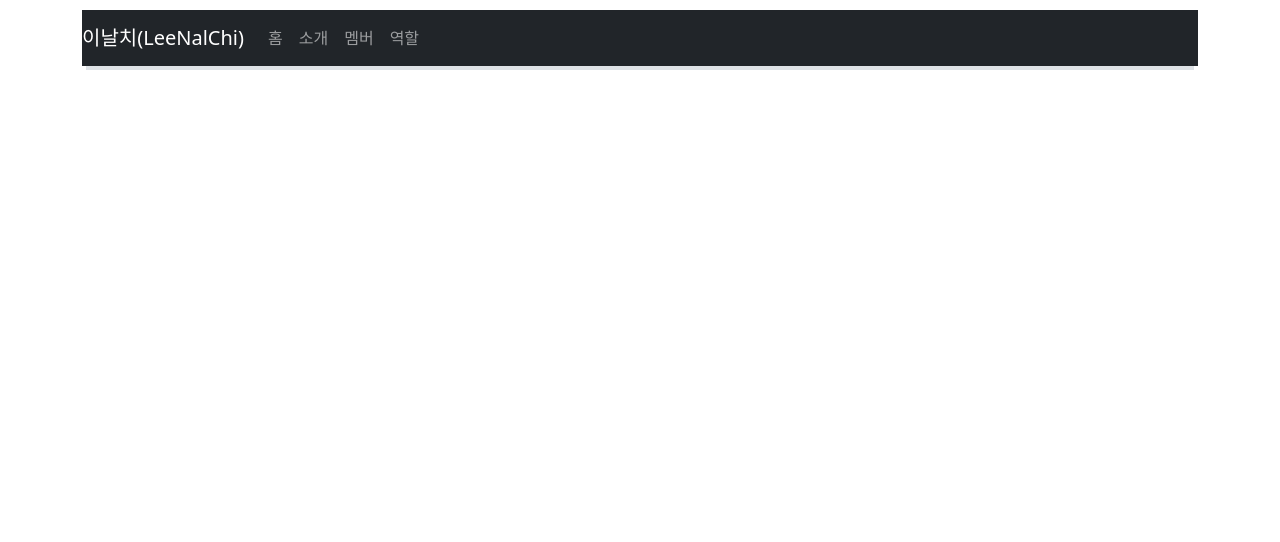
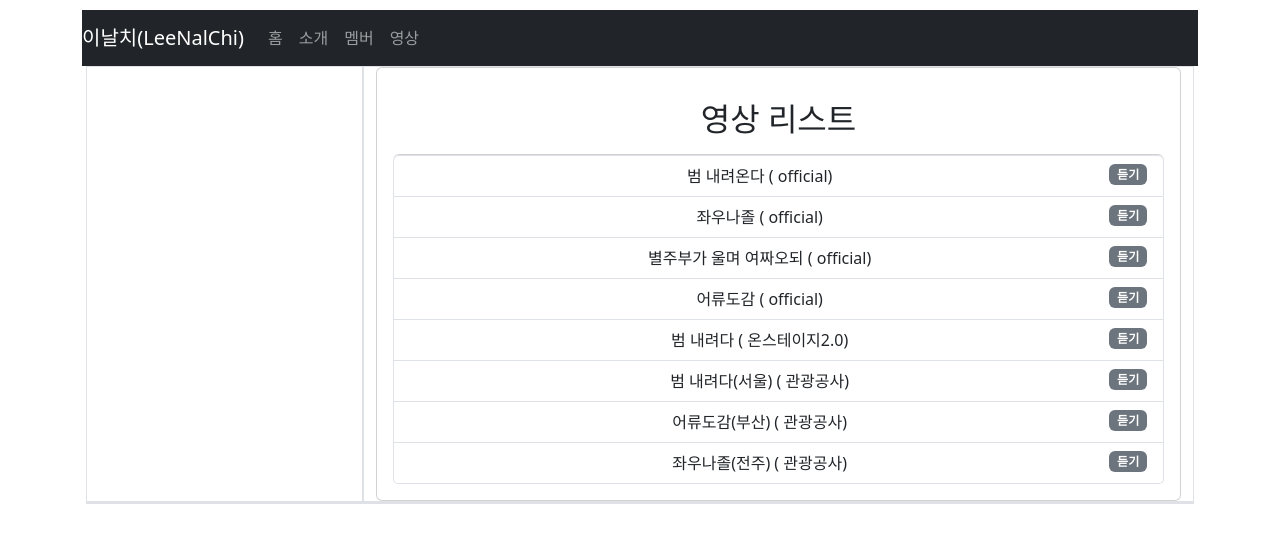
Before and after one commit to yxngbxyxn1003/KB, a Vue app in the folder mission1/router-test/: page /songs in a window 1280 px wide. Shown: the top 542 px of the page. Built offline with nearby package versions, Linux system fonts and the light colour scheme.

Commit message:
fix(videos.json) : 비디오 파일 추가

```diff
--- a/mission1/router-test/src/components/Header.vue
+++ b/mission1/router-test/src/components/Header.vue
@@ -22,7 +22,7 @@
         </li>
         <li class="nav-item">
           <router-link class="nav-link" :to="{ name: 'videos' }"
-            >역할</router-link
+            >영상</router-link
           >
         </li>
       </ul>
--- a/mission1/router-test/src/pages/VideoPlayer.vue
+++ b/mission1/router-test/src/pages/VideoPlayer.vue
@@ -39,16 +39,11 @@
     const router = useRouter();
     let videoInfo, currentIndex, prevVideoId, nextVideoId;
     videoInfo = reactive({
-      video: videos.find((v) => v.id === Number(currentRoute.params.id)), // Number 추가
+      video: videos.find((v) => v.id === currentRoute.params.id),
     });
 
-    // const stopVideo = () => {
-    //   playerRef.value.player.stopVideo();
-    //   router.push('/videos');
-    // }
-
     const getNavId = (to) => {
-      videoInfo.video = videos.find((v) => v.id === Number(to.params.id)); // Number 추가
+      videoInfo.video = videos.find((v) => v.id === to.params.id);
       currentIndex = videos.findIndex((v) => v.id === videoInfo.video.id);
       prevVideoId = videos[currentIndex - 1]
         ? videos[currentIndex - 1].id
@@ -65,12 +60,12 @@
       router.push({ name: 'videos' });
     };
     const playNext = () => {
-      if (nextVideoId)
+      if (nextVideo)
         router.push({ name: 'videos/id', params: { id: nextVideoId } });
       else router.push({ name: 'videos/id', params: { id: videos[0].id } });
     };
     const playPrev = () => {
-      if (prevVideoId)
+      if (prevVideo)
         router.push({ name: 'videos/id', params: { id: prevVideoId } });
     };
     onBeforeRouteUpdate((to) => {
--- a/mission1/router-test/src/router/index.js
+++ b/mission1/router-test/src/router/index.js
@@ -33,7 +33,7 @@
       beforeEnter: membersIdGuard,
     },
     {
-      path: '/videos',
+      path: '/songs',
       name: 'videos',
       component: Videos,
       children: [{ path: ':id', name: 'videos/id', component: VideoPlayer }],
--- a/mission1/router-test/src/videos.json
+++ b/mission1/router-test/src/videos.json
@@ -1,20 +1,42 @@
 [
   {
-    "id": 1,
-    "title": "봄날은 간다",
-    "category": "발라드",
-    "youtubeId": "dQw4w9WgXcQ"
+    "id": "t0BHhqw_Ecc",
+    "title": "범 내려온다",
+    "category": "official"
   },
   {
-    "id": 2,
-    "title": "여행을 떠나요",
-    "category": "여행",
-    "youtubeId": "3JZ_D3ELwOQ"
+    "id": "FrCkLMxnlMI",
+    "title": "좌우나졸",
+    "category": "official"
   },
   {
-    "id": 3,
-    "title": "공부할 때 듣는 음악",
-    "category": "스터디",
-    "youtubeId": "L_jWHffIx5E"
+    "id": "70hIrgMcCg",
+    "title": "별주부가 울며 여짜오되",
+    "category": "official"
+  },
+  {
+    "id": "MJD_fAdqNQc",
+    "title": "어류도감",
+    "category": "official"
+  },
+  {
+    "id": "SmTRaSg2fTQ",
+    "title": "범 내려다",
+    "category": "온스테이지2.0"
+  },
+  {
+    "id": "B_X7n0AaLqA",
+    "title": "범 내려다(서울)",
+    "category": "관광공사"
+  },
+  {
+    "id": "sV1jq6RFSXc",
+    "title": "어류도감(부산)",
+    "category": "관광공사"
+  },
+  {
+    "id": "dInPs_VHqSM",
+    "title": "좌우나졸(전주)",
+    "category": "관광공사"
   }
 ]
```
